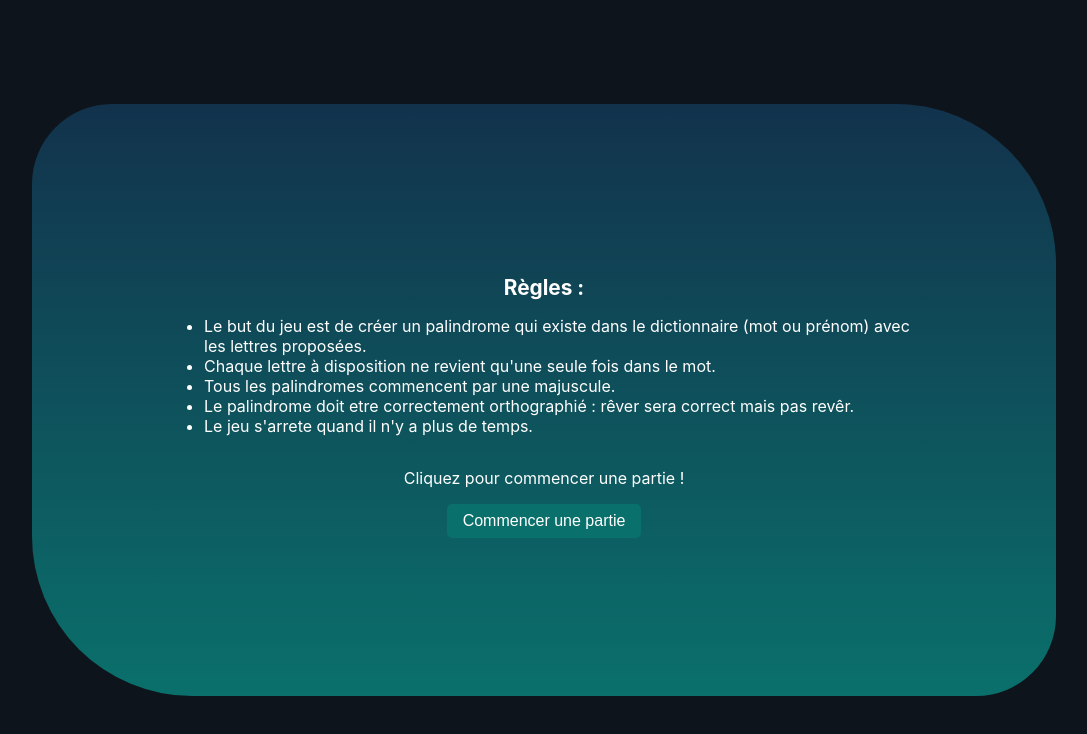
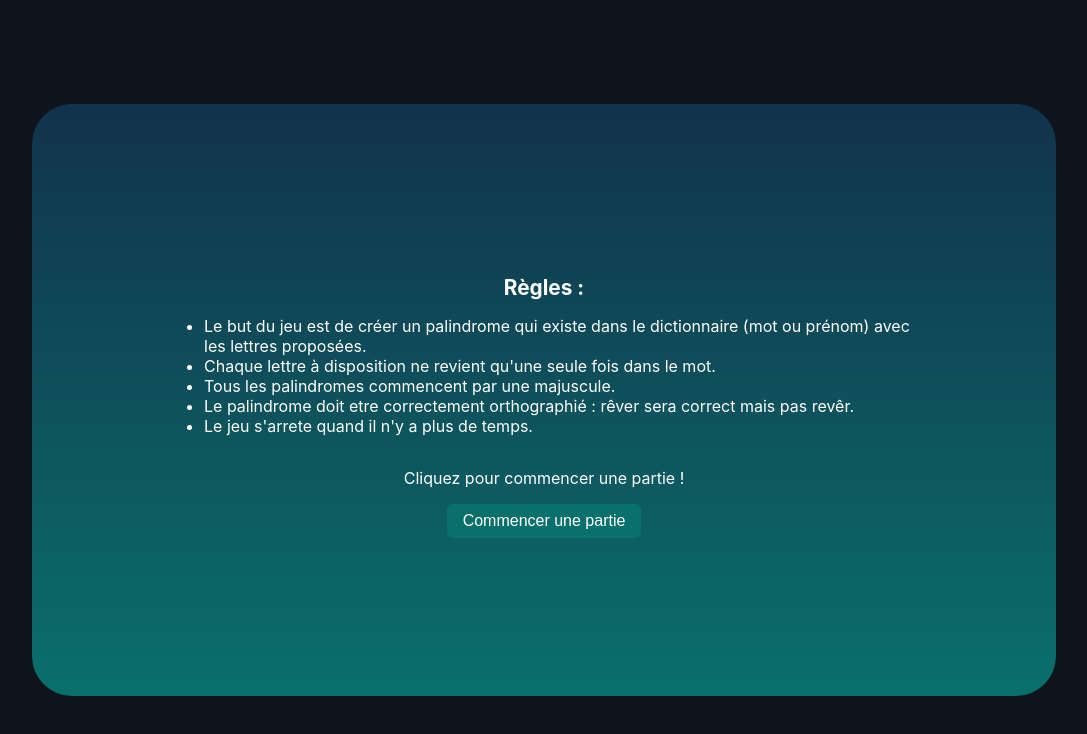
Before and after one commit to koudjo-aholou/jeuDuPalindrome, a React (Create React App) app: page / in a window 1280 px wide. Shown: the top 734 px of the page, without its empty margins (96-1183 px from the left). Built offline with nearby package versions, Linux system fonts and the light colour scheme.

Commit message:
changement design border radius

```diff
--- a/src/App.scss
+++ b/src/App.scss
@@ -8,12 +8,11 @@ html{
   background:hsl(210deg, 30%, 8%);
 }
 body {
- // height: 600px;
   width:80%;
- // background-color: #151F27;
- background-image: linear-gradient(#12324c, #0a706b);
+  background-image: linear-gradient(#12324c, #0a706b);
   box-sizing: border-box;
-  border-radius: 10vh 20vh;
+  //border-radius: 10vh 20vh;
+  border-radius: 5vh 5vh;
   padding: 1rem;
 }
 h1{
```
